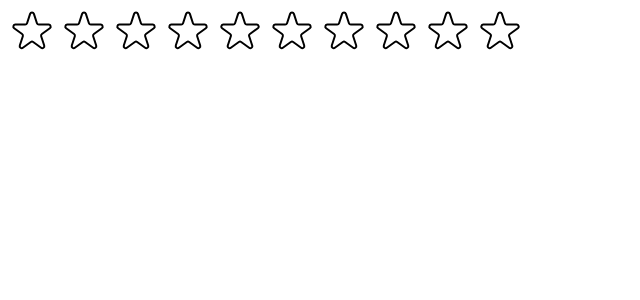
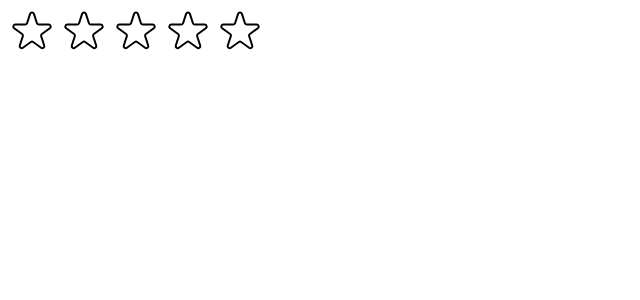
Before and after one commit to DiegoRanon/Ranked-Movies, a React (Create React App) app: page / in a window 1280 px wide. Shown: the top 300 px of the page, without its empty margins (0-640 px from the left). Built offline with nearby package versions, Linux system fonts and the light colour scheme.

Commit message:
Dynamic rating star

```diff
--- a/src/StarRating.js
+++ b/src/StarRating.js
@@ -24,6 +24,7 @@
 };
 export default function StarRating({ maxRating = 5 }) {
   const [rating, setRating] = useState(0);
+  const [tempRating, setTemprating] = useState(0);
 
   function handleRating(rating) {
     setRating(rating);
@@ -37,19 +38,27 @@
             <Star
               key={i}
               onRate={() => handleRating(i + 1)}
-              full={rating >= i + 1}
+              full={tempRating ? tempRating >= i + 1 : rating >= i + 1}
+              onHoverIn={() => setTemprating(i + 1)}
+              onHoverOut={() => setTemprating(0)}
             />
           </span>
         ))}
       </div>
-      <p style={textStyle}>{rating || ""}</p>
+      <p style={textStyle}>{tempRating || rating || ""}</p>
     </div>
   );
 }
 
-function Star({ onRate, full }) {
+function Star({ onRate, full, onHoverIn, onHoverOut }) {
   return (
-    <span role="button" style={starStyle} onClick={onRate}>
+    <span
+      role="button"
+      style={starStyle}
+      onClick={onRate}
+      onMouseEnter={onHoverIn}
+      onMouseLeave={onHoverOut}
+    >
       {full ? (
         <svg
           xmlns="http://www.w3.org/2000/svg"
--- a/src/index.js
+++ b/src/index.js
@@ -7,6 +7,6 @@
 root.render(
   <React.StrictMode>
     {/* <App /> */}
-    <StarRating maxRating={10} />
+    <StarRating maxRating={5} />
   </React.StrictMode>
 );
```
